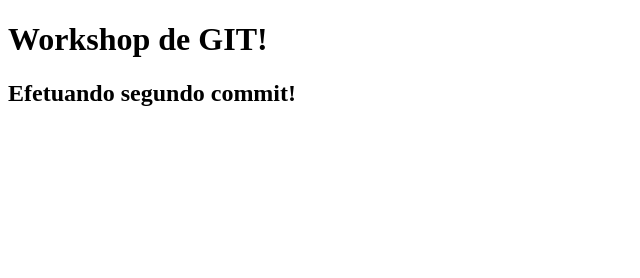
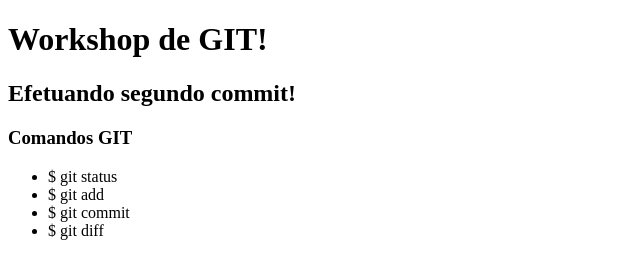
Before and after one commit to alexandreocosta/workshop-git, a plain HTML site: page index.html in a window 1280 px wide. Shown: the whole page, without its empty margins (0-640 px from the left). Drawn offline with Linux system fonts and the light colour scheme.

Commit message:
Adicona a lista de comandos GIT
Signed-off-by: Alexandre Oliveira <alexandreocosta@gmail.com>

```diff
--- a/index.html
+++ b/index.html
@@ -3,5 +3,12 @@
 <body>
 <h1>Workshop de GIT!</h1>
 <h2>Efetuando segundo commit!</h2>
+<h3>Comandos GIT</h3>
+<ul>
+<li>$ git status</li>
+<li>$ git add</li>
+<li>$ git commit</li>
+<li>$ git diff</li>
+</ul>
 </body>
 </html>
```
